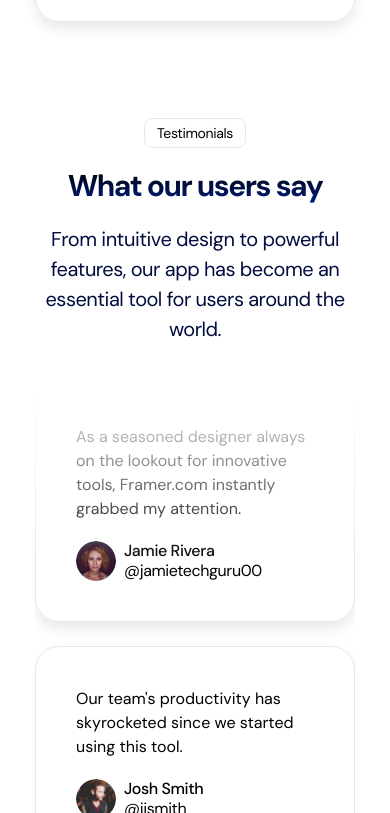
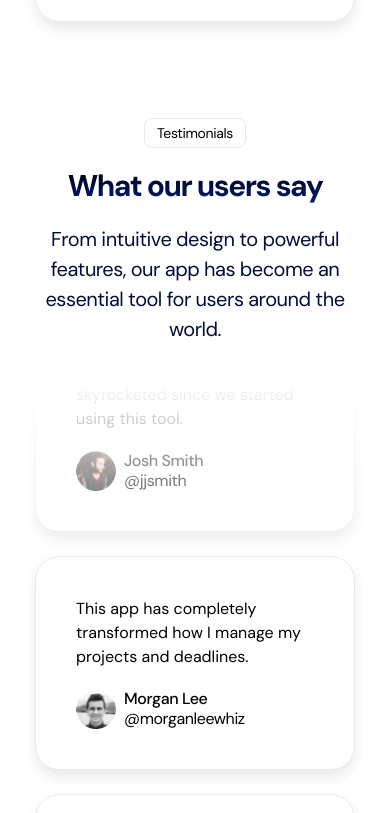
Before and after one commit to dlamli/tribe-light-landing-page, a Next.js app: page / in a window 390 px wide. Shown: the part 3851-4664 px from the top of the page. Built offline with nearby package versions, Linux system fonts and the light colour scheme.

Commit message:
feat:Add Testimonial Animation

```diff
--- a/src/sections/TestimonialColumn.tsx
+++ b/src/sections/TestimonialColumn.tsx
@@ -1,23 +1,37 @@
+"use client";
+
+import { motion } from "framer-motion";
+import React from "react";
 import Image from "next/image";
-import React from "react";
-import { twMerge } from "tailwind-merge";
 
 import { TTestimonial } from "@/libs";
 
 export const TestimonialColumn = ({
   className,
   testimonial,
+  duration,
 }: {
   className?: string;
+  duration?: number;
   testimonial: TTestimonial[];
 }) => {
   return (
-    <div
-      className={twMerge(
-        "flex flex-col gap-6 mt-10 [mask-image:linear-gradient(to_bottom,transparent,black_25%,black_75%,transparent)]",
-        className
-      )}
+    <div className={className}>
+      <motion.div
+        className="flex flex-col gap-6 pb-6"
+        animate={{
+          translateY: "-50%",
+        }}
+        transition={{
+          repeat: Infinity,
+          ease: "linear",
+          repeatType: "loop",
+          duration: duration || 10,
+        }}
       >
+        {[
+          ...new Array(2).fill(0).map((_, index) => (
+            <React.Fragment key={index}>
               {testimonial.map(({ text, imageSrc, name, username }) => (
                 <div key={name} className="card">
                   <div>{text}</div>
@@ -30,12 +44,18 @@ export const TestimonialColumn = ({
                       className="size-10 rounded-full"
                     />
                     <div className="flex flex-col">
-              <p className="font-medium tracking-tight leading-5">{name}</p>
+                      <p className="font-medium tracking-tight leading-5">
+                        {name}
+                      </p>
                       <p className="leading-5 tracking-tight">{username}</p>
                     </div>
                   </div>
                 </div>
               ))}
+            </React.Fragment>
+          )),
+        ]}
+      </motion.div>
     </div>
   );
 };
--- a/src/sections/Testimonials.tsx
+++ b/src/sections/Testimonials.tsx
@@ -7,7 +7,6 @@ import avatar6 from "@/assets/avatar-6.png";
 import avatar7 from "@/assets/avatar-7.png";
 import avatar8 from "@/assets/avatar-8.png";
 import avatar9 from "@/assets/avatar-9.png";
-import Image from "next/image";
 import { TestimonialColumn } from "./TestimonialColumn";
 
 const testimonials = [
@@ -86,15 +85,17 @@ export const Testimonials = () => {
           </p>
         </div>
 
-        <div className="flex justify-center gap-6">
-          <TestimonialColumn testimonial={firstColumn} />
+        <div className="flex justify-center gap-6 pb-6 mt-10 [mask-image:linear-gradient(to_bottom,transparent,black_25%,black_75%,transparent)] max-h-[738px] overflow-hidden">
+          <TestimonialColumn testimonial={firstColumn} duration={15} />
           <TestimonialColumn
             testimonial={secondColumn}
-            className="hidden md:flex"
+            className="hidden md:block"
+            duration={20}
           />
           <TestimonialColumn
             testimonial={thirdColumn}
-            className="hidden lg:flex"
+            className="hidden lg:block"
+            duration={18}
           />
         </div>
       </div>
```
Lines whose indentation alone changed are shown as unchanged.
